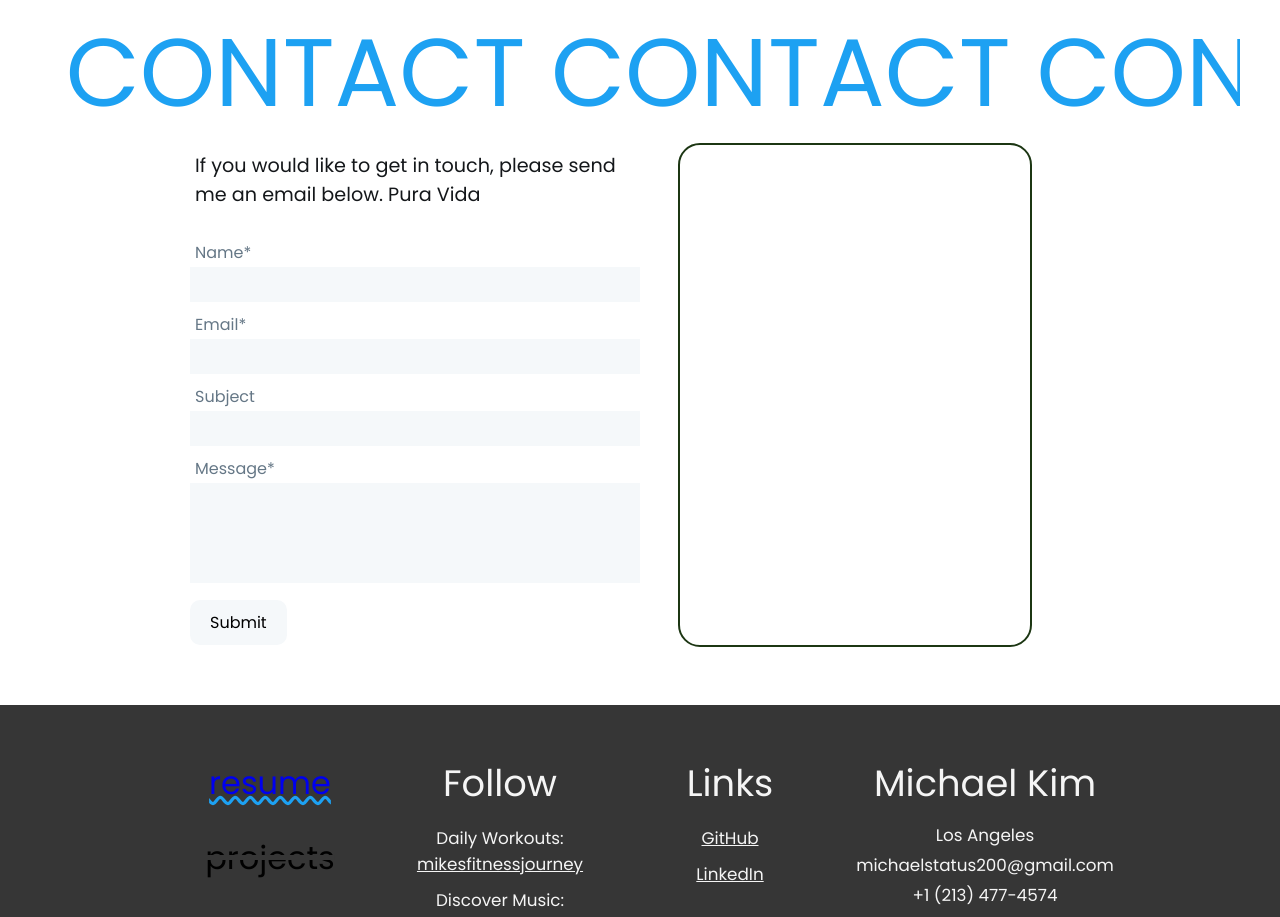
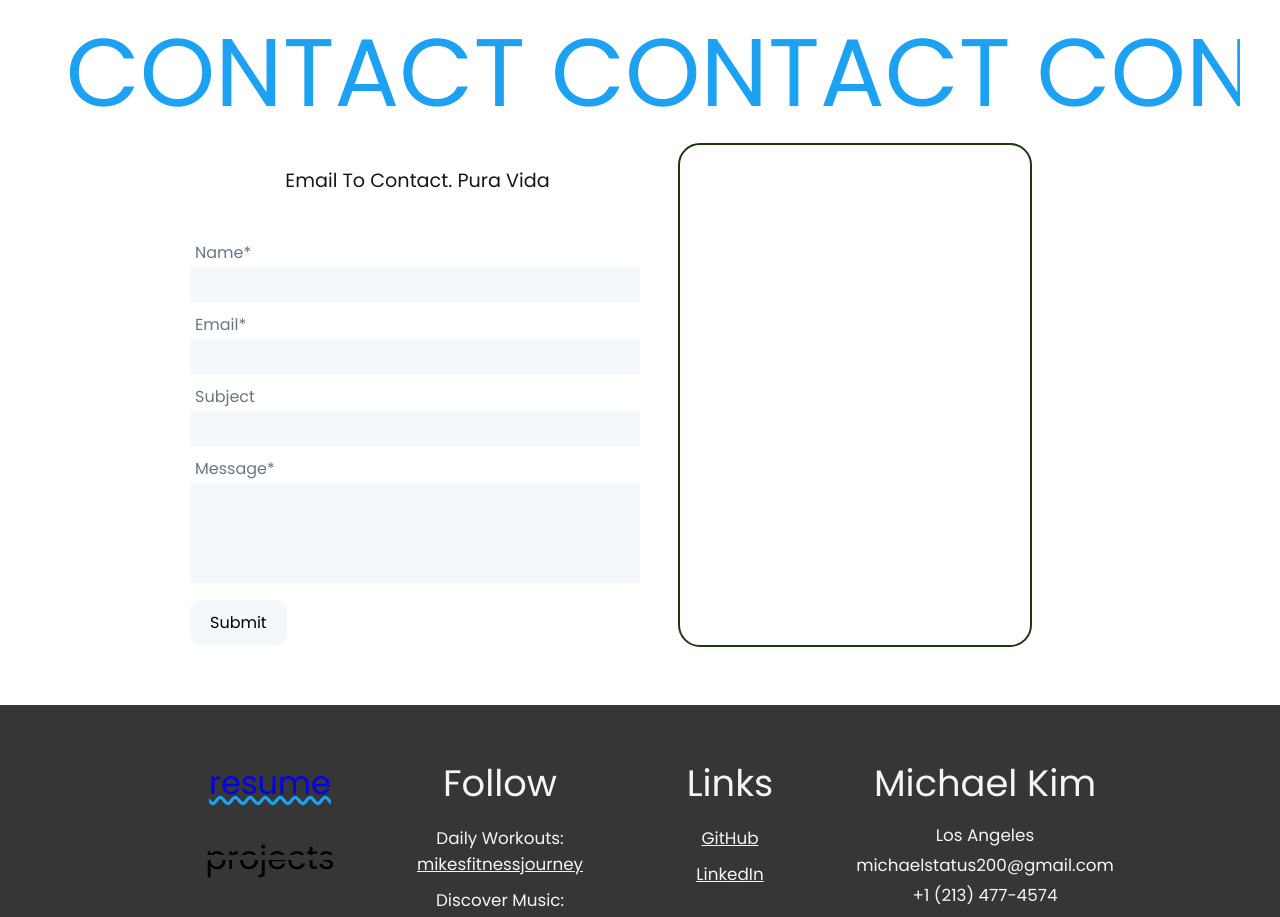
Before and after one commit to sparklingwaterlemon/Portfolio, a React (Create React App) app: page / in a window 1280 px wide. Shown: the part 1780-2697 px from the top of the page. Built offline with nearby package versions, Linux system fonts and the light colour scheme.

Commit message:
Created new Contact Text

```diff
--- a/src/Components/ContactSection/ContactSection.jsx
+++ b/src/Components/ContactSection/ContactSection.jsx
@@ -57,7 +57,7 @@ export default function ContactSection() {
             <div className="contact-form-container">
                 <div className="ct-container">
                     <div className="contact-text">
-                        If you would like to get in touch, please send me an email below. Pura Vida
+                        Email To Contact. Pura Vida
                     </div>
                     <div className="contact-email">
                         <form ref={form} onSubmit={sendEmail}>
```
